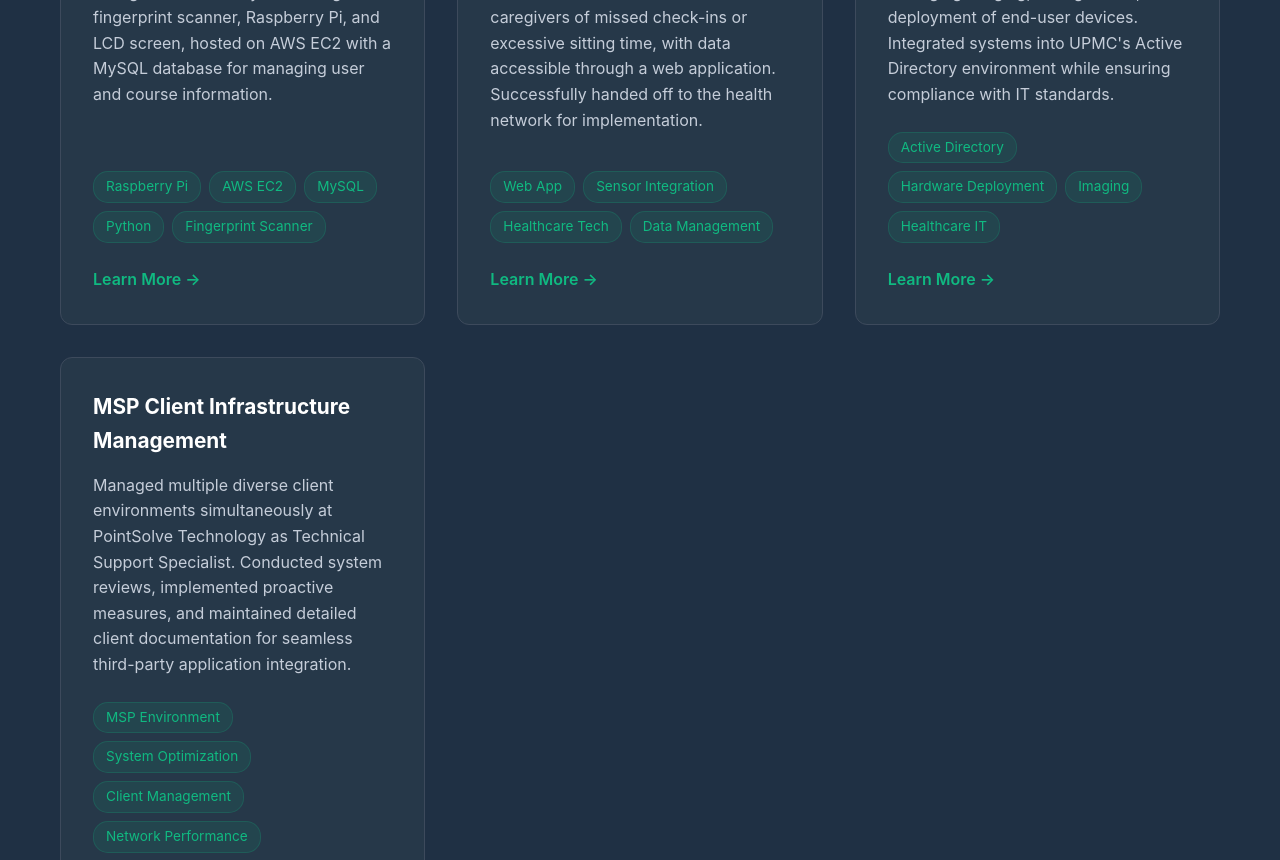
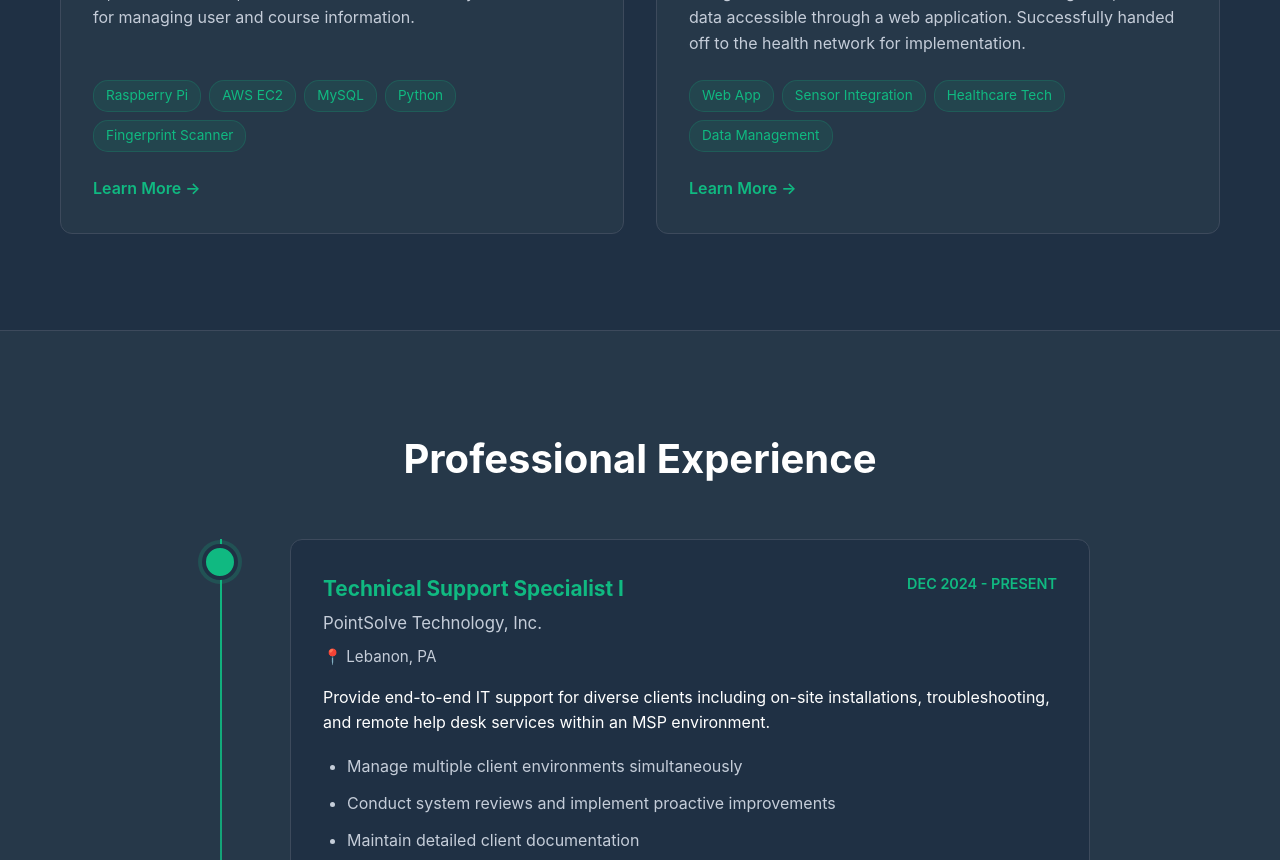
Before and after one commit to NathanShutter/portfolio-site-repo, a React (Vite) app in the folder client/: page / in a window 1280 px wide. Shown: the part 1940-2800 px from the top of the page. Built offline with nearby package versions, Linux system fonts and the light colour scheme.

Commit message:
Add Professional Experience section, separate from projects

```diff
--- a/client/src/App.jsx
+++ b/client/src/App.jsx
@@ -3,6 +3,7 @@ import Header from './components/Header'
 import Hero from './components/Hero'
 import About from './components/About'
 import Projects from './components/Projects'
+import Experience from './components/Experience'
 import Resume from './components/Resume'
 import Contact from './components/Contact'
 import Footer from './components/Footer'
@@ -14,6 +15,7 @@ function App() {
       <Hero />
       <About />
       <Projects />
+      <Experience />
       <Resume />
       <Contact />
       <Footer />
--- /dev/null
+++ b/client/src/components/Experience.jsx
@@ -0,0 +1,77 @@
+export default function Experience() {
+  const jobs = [
+    {
+      id: 1,
+      title: 'Technical Support Specialist I',
+      company: 'PointSolve Technology, Inc.',
+      location: 'Lebanon, PA',
+      period: 'DEC 2024 - PRESENT',
+      description: 'Provide end-to-end IT support for diverse clients including on-site installations, troubleshooting, and remote help desk services within an MSP environment.',
+      highlights: [
+        'Manage multiple client environments simultaneously',
+        'Conduct system reviews and implement proactive improvements',
+        'Maintain detailed client documentation',
+        'Deliver secure, scalable IT solutions'
+      ]
+    },
+    {
+      id: 2,
+      title: 'PC Deployment Technician',
+      company: 'All Lines Technology',
+      location: 'Harrisburg, PA',
+      period: 'SEP 2024 - DEC 2024',
+      description: 'Executed large-scale hardware rollouts across multiple healthcare facilities, managing imaging and deployment of end-user devices.',
+      highlights: [
+        'Large-scale hardware deployments across healthcare facilities',
+        'Ensured compliance with UPMC IT standards',
+        'Integrated systems into Active Directory environment',
+        'Conducted comprehensive site surveys'
+      ]
+    },
+    {
+      id: 3,
+      title: 'Help Desk Analyst',
+      company: 'Kutztown University',
+      location: 'Kutztown, PA',
+      period: 'JAN 2022 - MAY 2024',
+      description: 'Provided comprehensive IT support across campus via phone, email, ticketing systems, and on-site assistance.',
+      highlights: [
+        'Specialized in remote network troubleshooting',
+        'Provided on-site support for classrooms and meeting areas',
+        'Resolved technical issues promptly and effectively',
+        'Collaborated with senior IT leadership'
+      ]
+    }
+  ]
+
+  return (
+    <section id="experience" className="experience">
+      <div className="container">
+        <h2>Professional Experience</h2>
+        <div className="experience-timeline">
+          {jobs.map((job, index) => (
+            <div key={job.id} className="timeline-item">
+              <div className="timeline-marker"></div>
+              <div className="timeline-content">
+                <div className="job-header">
+                  <div>
+                    <h3>{job.title}</h3>
+                    <p className="company-name">{job.company}</p>
+                  </div>
+                  <span className="job-period">{job.period}</span>
+                </div>
+                <p className="job-location">📍 {job.location}</p>
+                <p className="job-description">{job.description}</p>
+                <ul className="job-highlights">
+                  {job.highlights.map((highlight, idx) => (
+                    <li key={idx}>{highlight}</li>
+                  ))}
+                </ul>
+              </div>
+            </div>
+          ))}
+        </div>
+      </div>
+    </section>
+  )
+}
--- a/client/src/components/Header.jsx
+++ b/client/src/components/Header.jsx
@@ -7,6 +7,7 @@ export default function Header() {
           <li><a href="#home">Home</a></li>
           <li><a href="#about">About</a></li>
           <li><a href="#projects">Projects</a></li>
+          <li><a href="#experience">Experience</a></li>
           <li><a href="#resume">Resume</a></li>
           <li><a href="#contact">Contact</a></li>
         </ul>
--- a/client/src/components/Projects.jsx
+++ b/client/src/components/Projects.jsx
@@ -13,27 +13,13 @@ export default function Projects() {
       description: 'Patient Seating Monitor Sensor & Web App developed in collaboration with Saint Luke\'s Health Network. Notifies caregivers of missed check-ins or excessive sitting time, with data accessible through a web application. Successfully handed off to the health network for implementation.',
       tech: ['Web App', 'Sensor Integration', 'Healthcare Tech', 'Data Management'],
       link: '#'
-    },
-    {
-      id: 3,
-      title: 'PC Deployment at UPMC',
-      description: 'Executed large-scale hardware rollouts across multiple healthcare facilities, managing imaging, configuration, and deployment of end-user devices. Integrated systems into UPMC\'s Active Directory environment while ensuring compliance with IT standards.',
-      tech: ['Active Directory', 'Hardware Deployment', 'Imaging', 'Healthcare IT'],
-      link: '#'
-    },
-    {
-      id: 4,
-      title: 'MSP Client Infrastructure Management',
-      description: 'Managed multiple diverse client environments simultaneously at PointSolve Technology as Technical Support Specialist. Conducted system reviews, implemented proactive measures, and maintained detailed client documentation for seamless third-party application integration.',
-      tech: ['MSP Environment', 'System Optimization', 'Client Management', 'Network Performance'],
-      link: '#'
     }
   ]
 
   return (
     <section id="projects" className="projects">
       <div className="container">
-        <h2>Projects & Professional Work</h2>
+        <h2>Featured Projects</h2>
         <div className="projects-grid">
           {projects.map(project => (
             <div key={project.id} className="project-card">
--- a/client/src/index.css
+++ b/client/src/index.css
@@ -252,6 +252,116 @@ body {
 
 .project-link:hover {
   color: #34D399;
+}
+
+/* Experience Section */
+.experience {
+  padding: 6rem 0;
+  background-color: var(--surface);
+  border-bottom: 1px solid var(--border);
+}
+
+.experience h2 {
+  font-size: 2.5rem;
+  margin-bottom: 3rem;
+  text-align: center;
+}
+
+.experience-timeline {
+  max-width: 900px;
+  margin: 0 auto;
+  position: relative;
+}
+
+.experience-timeline::before {
+  content: '';
+  position: absolute;
+  left: 30px;
+  top: 0;
+  bottom: 0;
+  width: 2px;
+  background: linear-gradient(to bottom, var(--primary), rgba(16, 185, 129, 0.3));
+}
+
+.timeline-item {
+  margin-bottom: 2.5rem;
+  position: relative;
+  padding-left: 100px;
+}
+
+.timeline-marker {
+  position: absolute;
+  left: 12px;
+  top: 5px;
+  width: 36px;
+  height: 36px;
+  background-color: var(--primary);
+  border: 4px solid var(--bg);
+  border-radius: 50%;
+  box-shadow: 0 0 0 4px rgba(16, 185, 129, 0.2);
+}
+
+.timeline-content {
+  background-color: var(--bg);
+  padding: 2rem;
+  border-radius: 12px;
+  border: 1px solid var(--border);
+  transition: all 0.3s ease;
+}
+
+.timeline-content:hover {
+  border-color: var(--primary);
+  box-shadow: 0 10px 30px rgba(16, 185, 129, 0.15);
+  transform: translateX(10px);
+}
+
+.job-header {
+  display: flex;
+  justify-content: space-between;
+  align-items: flex-start;
+  margin-bottom: 0.5rem;
+  gap: 1rem;
+}
+
+.job-header h3 {
+  font-size: 1.3rem;
+  color: var(--primary);
+  margin: 0;
+}
+
+.job-period {
+  color: var(--primary);
+  font-weight: 600;
+  font-size: 0.9rem;
+  white-space: nowrap;
+}
+
+.company-name {
+  color: var(--text-muted);
+  margin: 0.25rem 0 0 0;
+  font-size: 1.05rem;
+}
+
+.job-location {
+  color: var(--text-muted);
+  font-size: 0.95rem;
+  margin: 0.5rem 0 1rem 0;
+}
+
+.job-description {
+  color: var(--text);
+  margin-bottom: 1rem;
+  line-height: 1.6;
+}
+
+.job-highlights {
+  margin-left: 1.5rem;
+  color: var(--text-muted);
+  line-height: 1.8;
+}
+
+.job-highlights li {
+  margin-bottom: 0.5rem;
 }
 
 /* Resume Section */
```
